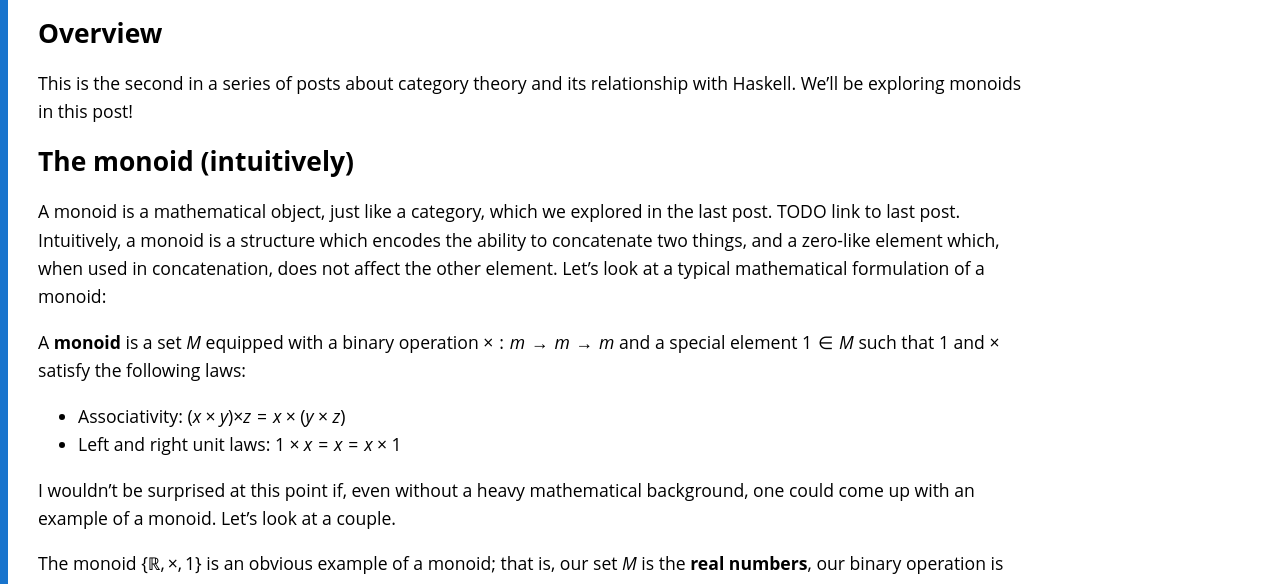
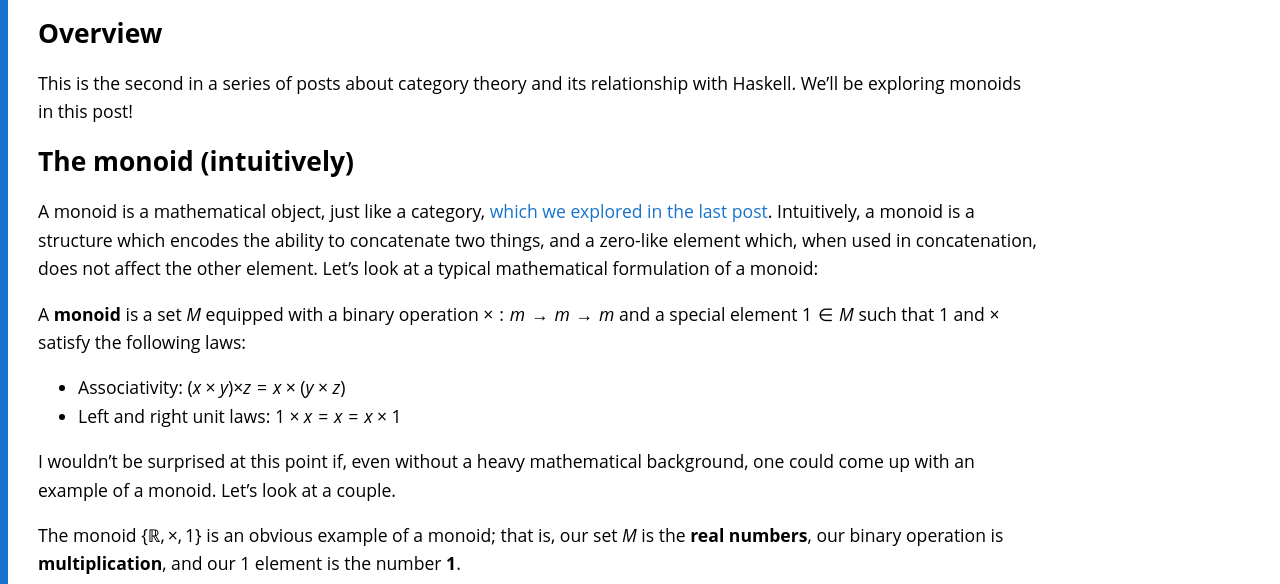
Before and after one commit to 5outh/5outh.github.io-old, a plain HTML site: page posts/2016-06-08-monoids.html in a window 1280 px wide. Shown: the part 154-738 px from the top of the page. Drawn offline with nearby package versions, Linux system fonts and the light colour scheme; some packages are replaced by stand-ins of ours; a script that the page names is missing.

Commit message:
Automated publish

```diff
--- a/posts/2016-06-08-monoids.html
+++ b/posts/2016-06-08-monoids.html
@@ -37,7 +37,7 @@
 	<h2 id="overview">Overview</h2>
 <p>This is the second in a series of posts about category theory and its relationship with Haskell. We’ll be exploring monoids in this post!</p>
 <h2 id="the-monoid-intuitively">The monoid (intuitively)</h2>
-<p>A monoid is a mathematical object, just like a category, which we explored in the last post. TODO link to last post. Intuitively, a monoid is a structure which encodes the ability to concatenate two things, and a zero-like element which, when used in concatenation, does not affect the other element. Let’s look at a typical mathematical formulation of a monoid:</p>
+<p>A monoid is a mathematical object, just like a category, <a href="http://localhost:8000/posts/2016-06-01-categories.html">which we explored in the last post</a>. Intuitively, a monoid is a structure which encodes the ability to concatenate two things, and a zero-like element which, when used in concatenation, does not affect the other element. Let’s look at a typical mathematical formulation of a monoid:</p>
 <p>A <strong>monoid</strong> is a set <span class="math inline"><em>M</em></span> equipped with a binary operation <span class="math inline">× : <em>m</em> → <em>m</em> → <em>m</em></span> and a special element <span class="math inline">1 ∈ <em>M</em></span> such that <span class="math inline">1</span> and <span class="math inline">×</span> satisfy the following laws:</p>
 <ul>
 <li>Associativity: <span class="math inline">(<em>x</em> × <em>y</em>)×<em>z</em> = <em>x</em> × (<em>y</em> × <em>z</em>)</span></li>
```
